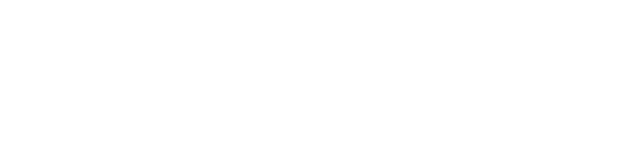
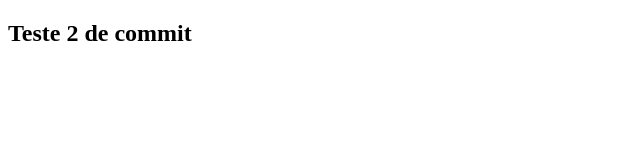
Before and after one commit to LeandroFernandesMaciel/dftech-desafio1, a plain HTML site: page index.html in a window 1280 px wide. Shown: the whole page, without its empty margins (0-640 px from the left). Drawn offline with Linux system fonts and the light colour scheme.

Commit message:
estrutura basica do html

```diff
--- a/index.html
+++ b/index.html
@@ -7,6 +7,6 @@
     <title>Document</title>
 </head>
 <body>
-
+    <h2>Teste 2 de commit</h2>
 </body>
 </html>
```
